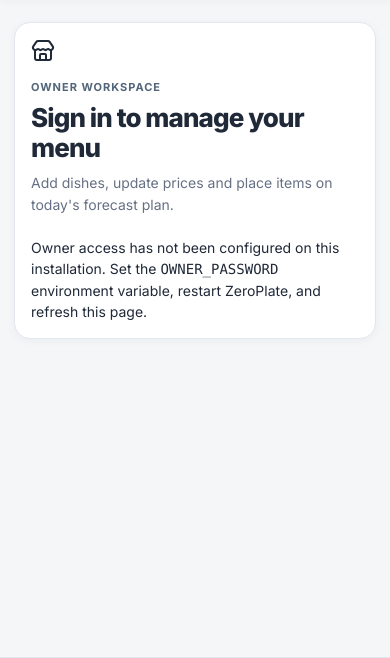
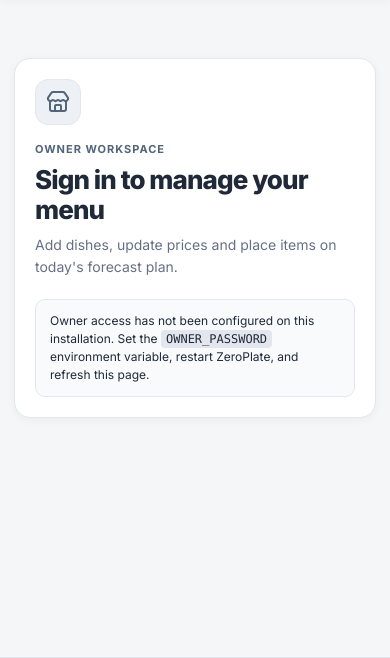
Before and after one commit to vyasy56-afk/ZeroPlate, a Flask app: page /owner/login in a window 390 px wide. Shown: the part 104-762 px from the top of the page. Run offline with Flask 3, Linux system fonts and the light colour scheme; some libraries are stand-ins or nearby versions.

Commit message:
Style owner workspace and responsive menu management forms

```diff
--- a/app/static/css/style.css
+++ b/app/static/css/style.css
@@ -734,3 +734,134 @@ pre {
 :root[data-theme="dark"] .status-chip {
     color: #dce6f2;
 }
+
+
+/* Owner menu workspace */
+.owner-login-wrap {
+    width: 100%;
+    max-width: 520px;
+    margin: 36px auto;
+}
+.owner-login-card { padding: 28px; }
+.owner-login-icon {
+    width: 46px;
+    height: 46px;
+    display: inline-flex;
+    align-items: center;
+    justify-content: center;
+    color: var(--accent);
+    background: var(--accent-soft);
+    border: 1px solid var(--border);
+    border-radius: 13px;
+}
+.owner-message {
+    padding: 12px 14px;
+    border: 1px solid var(--border);
+    border-radius: 10px;
+    font-size: 12px;
+    line-height: 1.5;
+}
+.owner-message-success {
+    color: var(--text);
+    background: var(--surface-soft);
+    border-color: var(--accent);
+}
+.owner-message-error {
+    color: #a33d3d;
+    background: #fff5f4;
+    border-color: #efc7c3;
+}
+.owner-message-warning {
+    color: var(--text);
+    background: var(--surface-soft);
+}
+.owner-message code {
+    padding: 2px 5px;
+    background: var(--border);
+    border-radius: 4px;
+}
+.owner-date { font-size: 18px; letter-spacing: -.01em; }
+.owner-dish-form {
+    display: grid;
+    grid-template-columns: repeat(3, minmax(0, 1fr));
+    gap: 15px;
+}
+.owner-form-submit {
+    display: flex;
+    align-items: flex-end;
+}
+.owner-list-heading { margin: 0; }
+.owner-dish-card { display: flex; flex-direction: column; gap: 16px; }
+.owner-dish-top {
+    display: flex;
+    align-items: flex-start;
+    justify-content: space-between;
+    gap: 12px;
+}
+.owner-dish-name { display: flex; min-width: 0; align-items: center; gap: 13px; }
+.owner-dish-emoji {
+    width: 44px;
+    height: 44px;
+    flex: 0 0 auto;
+    display: grid;
+    place-items: center;
+    background: var(--surface-soft);
+    border: 1px solid var(--border);
+    border-radius: 12px;
+    font-size: 23px;
+}
+.owner-dish-name h3 {
+    margin: 0;
+    color: var(--text);
+    font-size: 15px;
+    font-weight: 700;
+}
+.owner-dish-name p {
+    margin: 4px 0 0;
+    color: var(--muted);
+    font-size: 11px;
+}
+.owner-dish-facts {
+    display: grid;
+    grid-template-columns: repeat(4, minmax(0, 1fr));
+    gap: 10px;
+    padding: 13px 0;
+    border-top: 1px solid var(--border);
+    border-bottom: 1px solid var(--border);
+}
+.owner-dish-facts span { display: flex; flex-direction: column; gap: 4px; }
+.owner-dish-facts small { color: var(--muted); font-size: 10px; }
+.owner-dish-facts strong { color: var(--text); font-size: 13px; font-weight: 700; }
+.owner-edit-details summary {
+    color: var(--accent);
+    font-size: 12px;
+    font-weight: 650;
+    cursor: pointer;
+}
+.owner-dish-actions {
+    display: flex;
+    align-items: center;
+    justify-content: space-between;
+    flex-wrap: wrap;
+    gap: 10px;
+}
+.owner-dish-actions form { margin: 0; }
+.owner-chip-inactive { color: var(--muted); background: var(--surface-soft); border-color: var(--border); }
+
+:root[data-theme="dark"] .owner-message-error {
+    color: #f1b5ae;
+    background: #382b2d;
+    border-color: #644247;
+}
+
+@media (max-width: 860px) {
+    .owner-dish-form { grid-template-columns: repeat(2, minmax(0, 1fr)); }
+    .owner-dish-facts { grid-template-columns: repeat(2, minmax(0, 1fr)); }
+}
+@media (max-width: 560px) {
+    .owner-login-card { padding: 20px; }
+    .owner-dish-form { grid-template-columns: 1fr; }
+    .owner-dish-facts { grid-template-columns: repeat(2, minmax(0, 1fr)); }
+    .owner-dish-actions { align-items: stretch; flex-direction: column; }
+    .owner-dish-actions form, .owner-dish-actions button { width: 100%; }
+}
```
